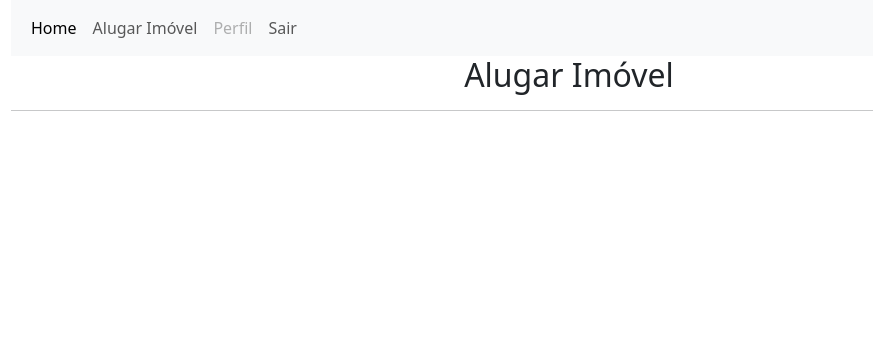
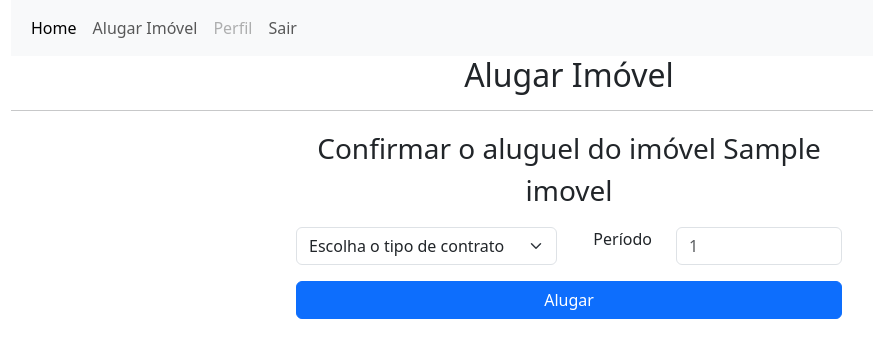
Before and after one commit to abispo/curso-python-proway-20231111, a Django app: template modulo03-python-web-com-django/20240427_aula10/gestao/templates/gestao/alugar_imovel.html in a window 1280 px wide. Shown: the top 358 px of the page, without its empty margins (71-944 px from the left). Run offline with Django 5.2, Linux system fonts and the light colour scheme; the visitor is signed in with stand-in values (Sample User, id 1); the template is opened without the code that fills it: most values are stand-ins (such as "Sample title", 1, 10 or a date in 2020); data that the repository does not hold is empty.

Commit message:
Arquivos aula 10 python web

```diff
--- a/modulo03-python-web-com-django/20240427_aula10/gestao/templates/gestao/alugar_imovel.html
+++ b/modulo03-python-web-com-django/20240427_aula10/gestao/templates/gestao/alugar_imovel.html
@@ -3,4 +3,49 @@
 {% block conteudo %}
 <h2 class="text-center">Alugar Imóvel</h2>
 <hr>
+
+<div class="row d-flex justify-content-center">
+    <div class="col-6 text-center">
+        <p class="fs-3">Confirmar o aluguel do imóvel {{ imovel }}</p>
+    </div>
+</div>
+
+<form action="" id="form-alugar" method="POST">
+    {% csrf_token %}
+    <div class="row d-flex justify-content-center" style="max-height: 40px;">
+        <div class="col-3">
+            <select class="form-select" aria-label="Seleção de contratos de aluguel">
+                <option selected>Escolha o tipo de contrato</option>
+                {% if preco_diaria %}
+                    <option value="1">Diário</option>
+                {% endif %}
+                {% if preco_mensal %}
+                    <option value="2">Mensal</option>
+                {% endif %}
+              </select>
+        </div>
+        <div class="col-1 text-end">
+            <label for="periodo" class="form-label">Período</label>
+        </div>
+        <div class="col-2">
+                <input
+                type="number"
+                name="periodo"
+                id="periodo"
+                min="1"
+                max="30"
+                class="form-control"
+                placeholder="1"
+                >
+        </div>
+    </div>
+    <div class="row d-flex justify-content-center mt-3">
+        <div class="col-6">
+            <div class="d-grid">
+                <button type="submit" class="btn btn-primary">Alugar</button>
+            </div>
+        </div>
+    </div>
+</form>
+
 {% endblock conteudo %}
```
Also changed, not shown: modulo03-python-web-com-django/20240427_aula10/gestao/views.py (+17 -4 lines).
